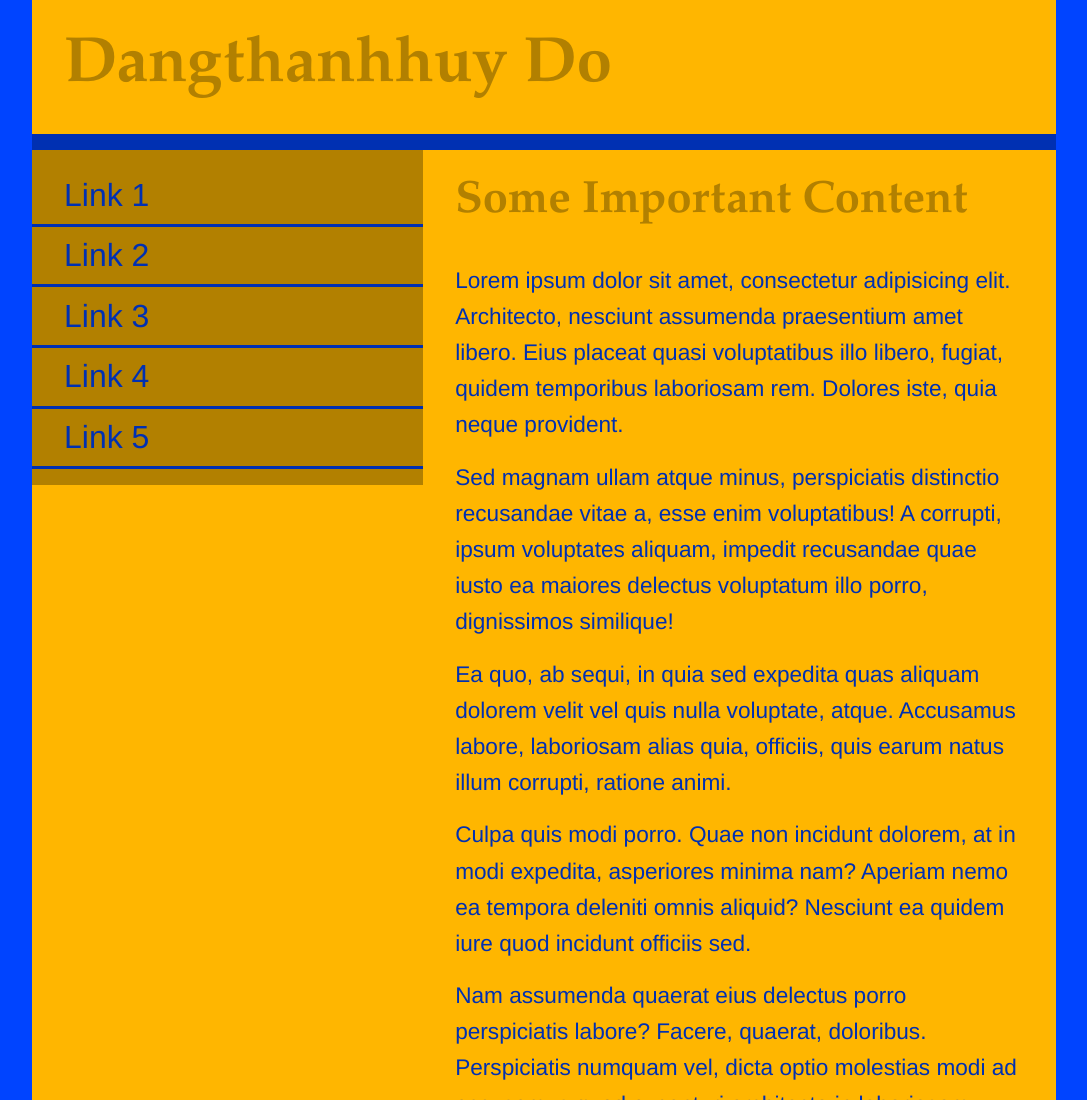
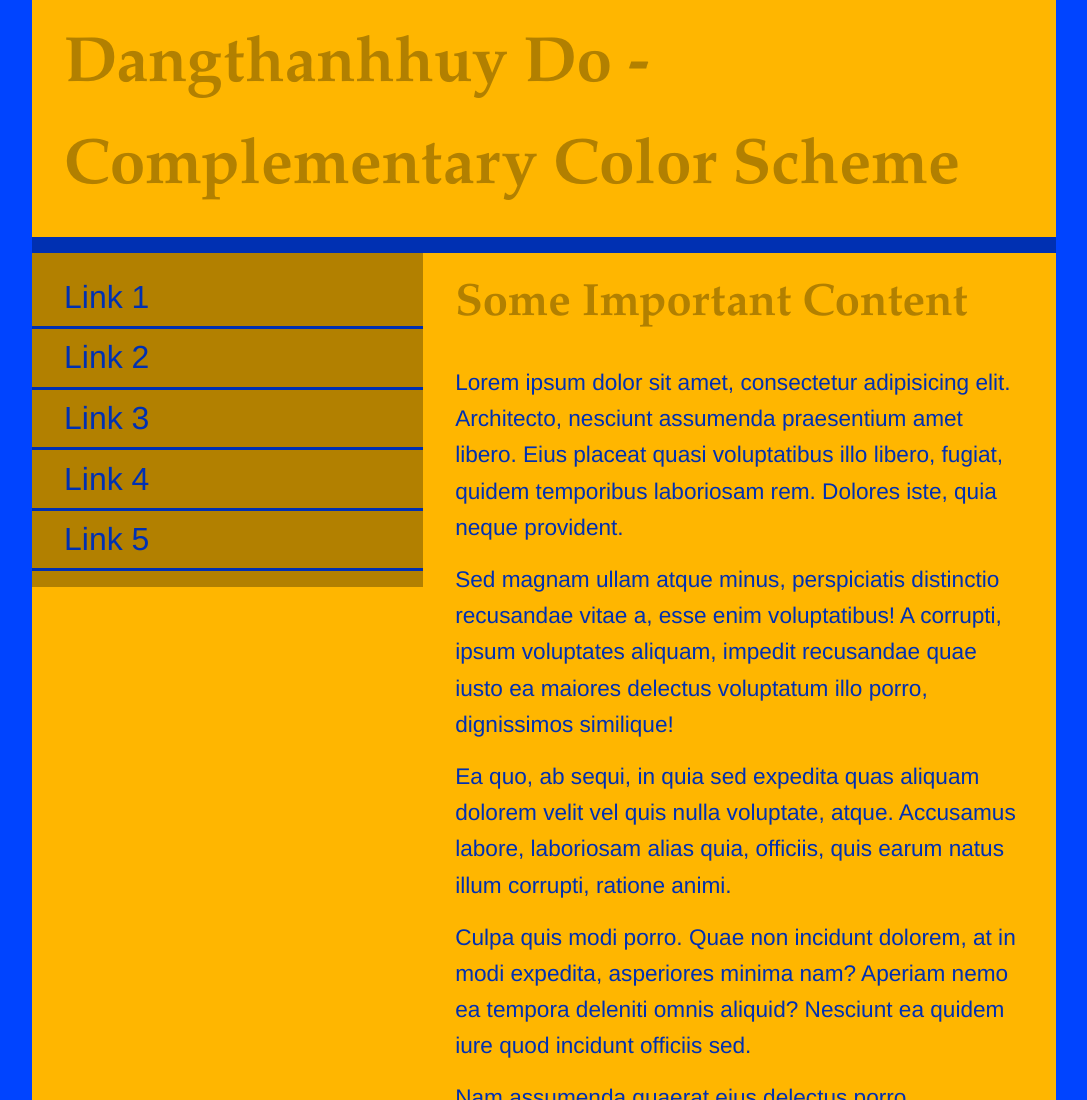
Before and after one commit to mentosti/colours, a plain HTML site: page complementary.html in a window 1280 px wide. Shown: the top 1100 px of the page, without its empty margins (96-1183 px from the left). Drawn offline with Linux system fonts and the light colour scheme.

Commit message:
change h1 element

```diff
--- a/complementary.html
+++ b/complementary.html
@@ -98,7 +98,7 @@
 <body>
     <div class="wrapper">
         <header>
-            <h1>Dangthanhhuy Do</h1>
+            <h1>Dangthanhhuy Do - Complementary Color Scheme</h1>
         </header>
         <nav>
             <ul>
```
Also changed, not shown: analogous.html (+1 -1 lines), index.html (+1 -1 lines).
